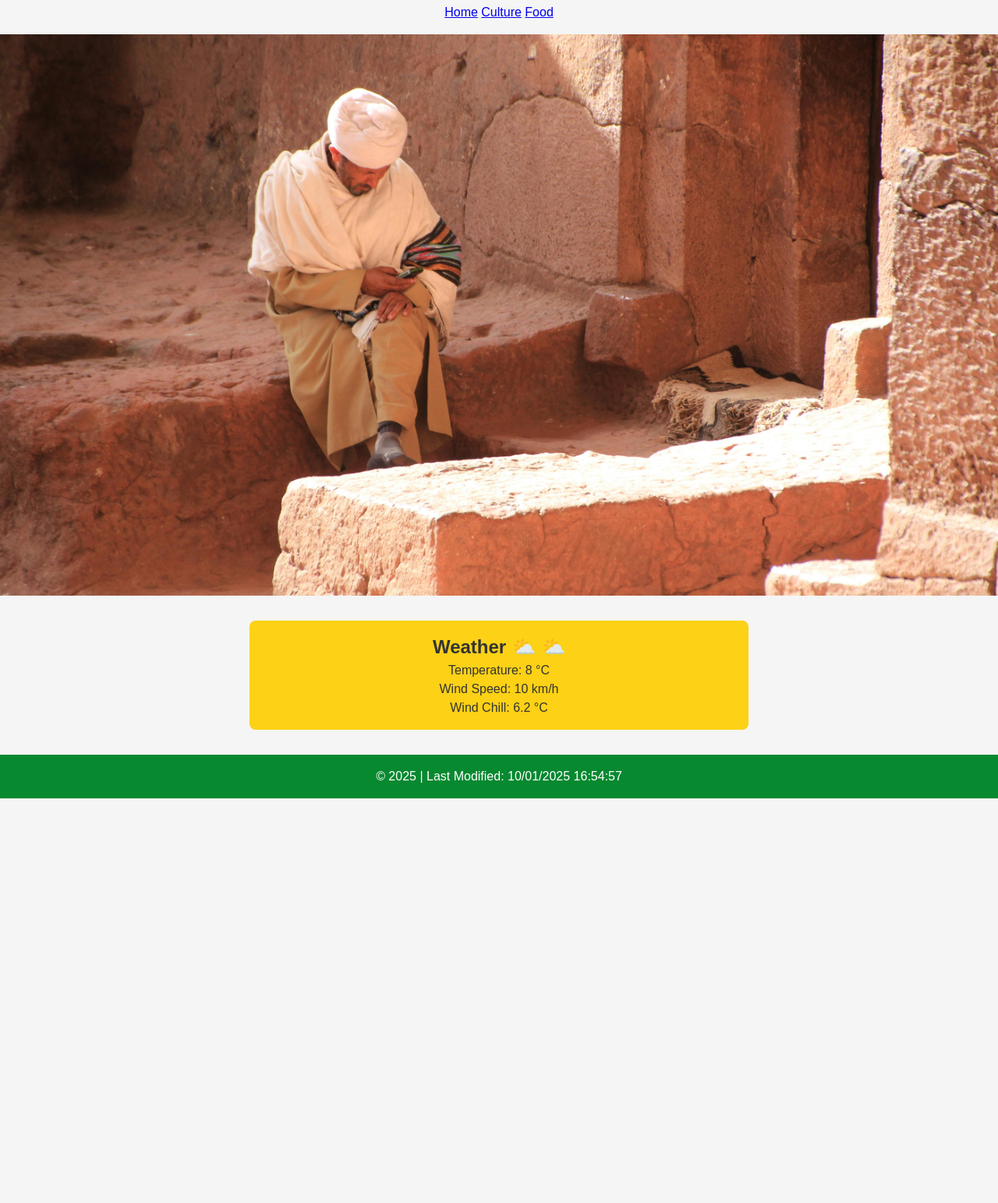
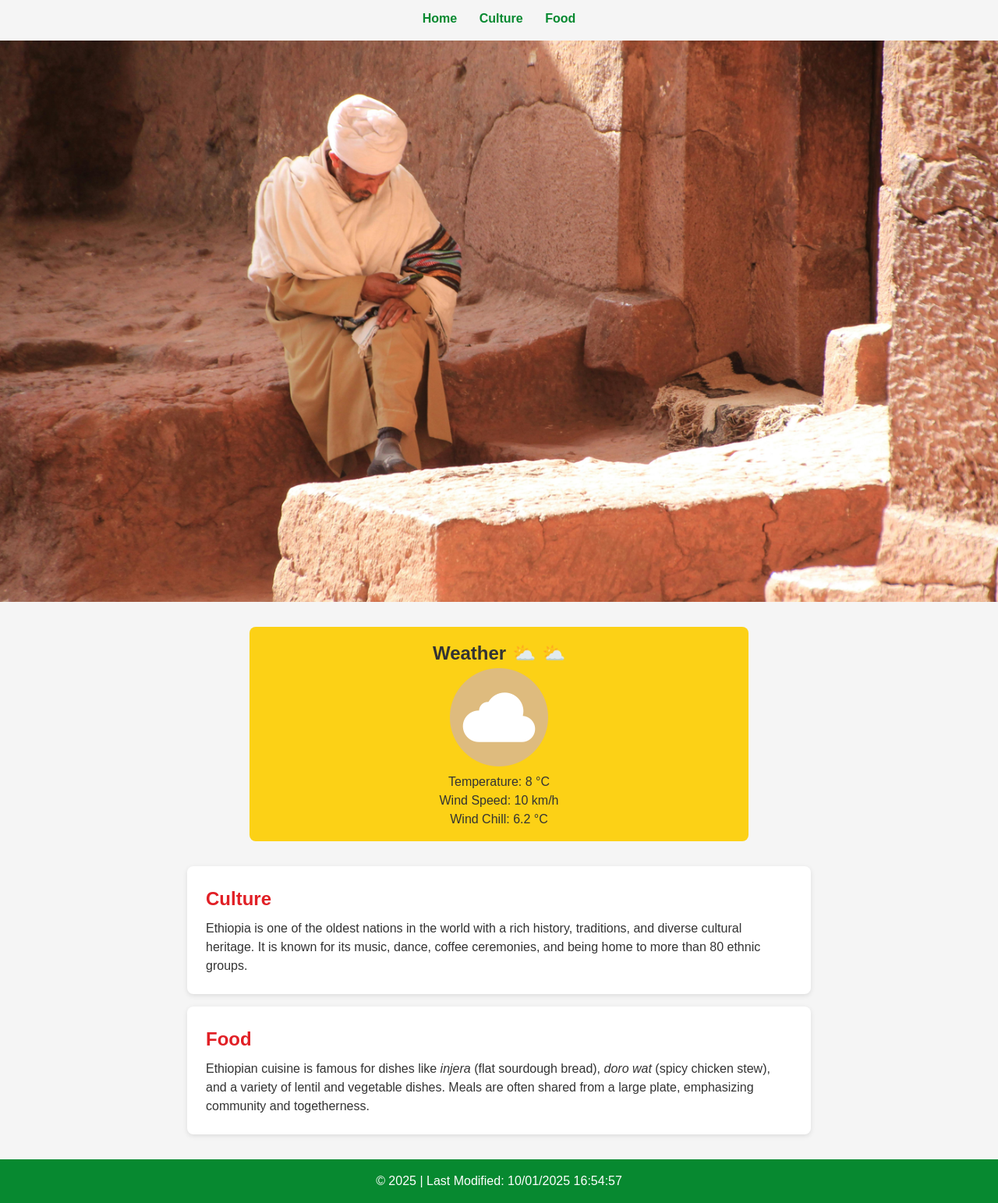
Before and after one commit to ZelalemEshetu/wdd131, a plain HTML site: page week03/place.html in a window 1280 px wide. Shown: the part 60-1603 px from the top of the page at 78% size. Before the commit the page ends 1084 px from the top, so only its background shows below. Drawn offline with Linux system fonts and the light colour scheme.

Commit message:
complete week03 country with culture, food, weather and footer

```diff
--- a/week03/css/styles.css
+++ b/week03/css/styles.css
@@ -26,8 +26,24 @@ header {
   padding: 1rem;
 }
 
+nav {
+  margin-top: 0.5rem;
+}
+
+nav a {
+  margin: 0 0.75rem;
+  text-decoration: none;
+  color: var(--green);
+  font-weight: bold;
+}
+
+nav a:hover {
+  color: var(--red);
+}
+
 /* Hero image */
-.hero img, .hero picture {
+.hero img,
+.hero picture {
   width: 100%;
   height: auto;
   display: block;
@@ -56,6 +72,21 @@ header {
   margin-left: 0.5rem;
 }
 
+/* Info sections (Culture & Food) */
+.info {
+  background-color: white;
+  padding: 1.5rem;
+  margin: 1rem auto;
+  border-radius: 8px;
+  max-width: 800px;
+  box-shadow: 0 2px 6px rgba(0, 0, 0, 0.1);
+}
+
+.info h2 {
+  color: var(--red);
+  margin-bottom: 0.5rem;
+}
+
 /* Footer */
 footer {
   text-align: center;
--- a/week03/js/scripts.js
+++ b/week03/js/scripts.js
@@ -1,21 +1,31 @@
-// Footer dates
-document.getElementById("year").textContent = new Date().getFullYear();
-document.getElementById("lastModified").textContent = document.lastModified;
+// Footer: current year and last modified
+document.addEventListener("DOMContentLoaded", () => {
+  const yearSpan = document.getElementById("year");
+  const lastModifiedSpan = document.getElementById("lastModified");
 
-// Weather data
+  const now = new Date();
+  yearSpan.textContent = now.getFullYear();
+  lastModifiedSpan.textContent = document.lastModified;
+
+  // Weather values
   const temp = parseFloat(document.getElementById("temp").textContent);
   const wind = parseFloat(document.getElementById("wind").textContent);
+  const chillSpan = document.getElementById("chill");
 
-// Wind chill formula (Celsius)
-function calculateWindChill(t, s) {
+  // Calculate Wind Chill (Celsius formula)
+  function calculateWindChill(t, v) {
     return (
-    13.12 + 0.6215 * t - 11.37 * Math.pow(s, 0.16) + 0.3965 * t * Math.pow(s, 0.16)
+      13.12 +
+      0.6215 * t -
+      11.37 * Math.pow(v, 0.16) +
+      0.3965 * t * Math.pow(v, 0.16)
     ).toFixed(1);
   }
 
-// Apply conditions
-let chill = "N/A";
+  // Conditions for valid wind chill
   if (temp <= 10 && wind > 4.8) {
-  chill = calculateWindChill(temp, wind) + " °C";
+    chillSpan.textContent = calculateWindChill(temp, wind) + " °C";
+  } else {
+    chillSpan.textContent = "N/A";
   }
-document.getElementById("chill").textContent = chill;
+});
--- a/week03/place.html
+++ b/week03/place.html
@@ -12,12 +12,13 @@
     <h1>Country Page: Ethiopia</h1>
     <nav>
       <a href="#">Home</a>
-      <a href="#">Culture</a>
-      <a href="#">Food</a>
+      <a href="#culture">Culture</a>
+      <a href="#food">Food</a>
     </nav>
   </header>
 
   <main>
+    <!-- Hero -->
     <section class="hero">
       <picture>
         <source srcset="images/lalibela-large.webp" media="(min-width: 800px)">
@@ -25,11 +26,33 @@
       </picture>
     </section>
 
+    <!-- Weather -->
     <section class="weather">
       <h2>Weather <span class="icon">⛅</span></h2>
+      <img class="weather-mobile-icon" src="images/cloud.png" alt="Cloudy weather" />
       <p>Temperature: <span id="temp">8</span> °C</p>
       <p>Wind Speed: <span id="wind">10</span> km/h</p>
       <p>Wind Chill: <span id="chill"></span></p>
+    </section>
+
+    <!-- Culture -->
+    <section id="culture" class="info">
+      <h2>Culture</h2>
+      <p>
+        Ethiopia is one of the oldest nations in the world with a rich history, traditions, and
+        diverse cultural heritage. It is known for its music, dance, coffee ceremonies, and being
+        home to more than 80 ethnic groups.
+      </p>
+    </section>
+
+    <!-- Food -->
+    <section id="food" class="info">
+      <h2>Food</h2>
+      <p>
+        Ethiopian cuisine is famous for dishes like <em>injera</em> (flat sourdough bread),
+        <em>doro wat</em> (spicy chicken stew), and a variety of lentil and vegetable dishes.
+        Meals are often shared from a large plate, emphasizing community and togetherness.
+      </p>
     </section>
   </main>
 
```
Also changed, not shown: week03/images/cloud.png (added). Lines whose indentation alone changed are shown as unchanged.
